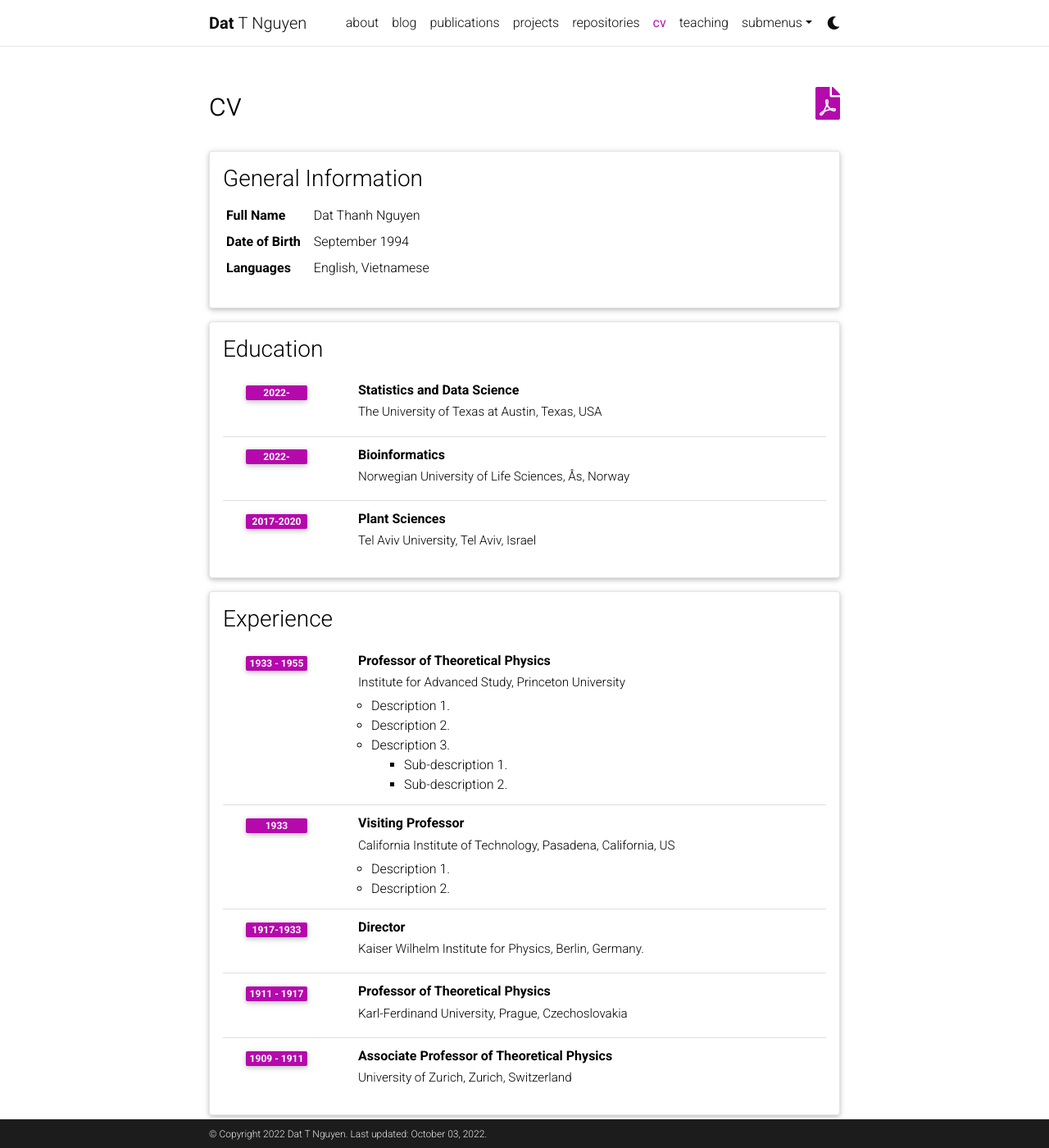
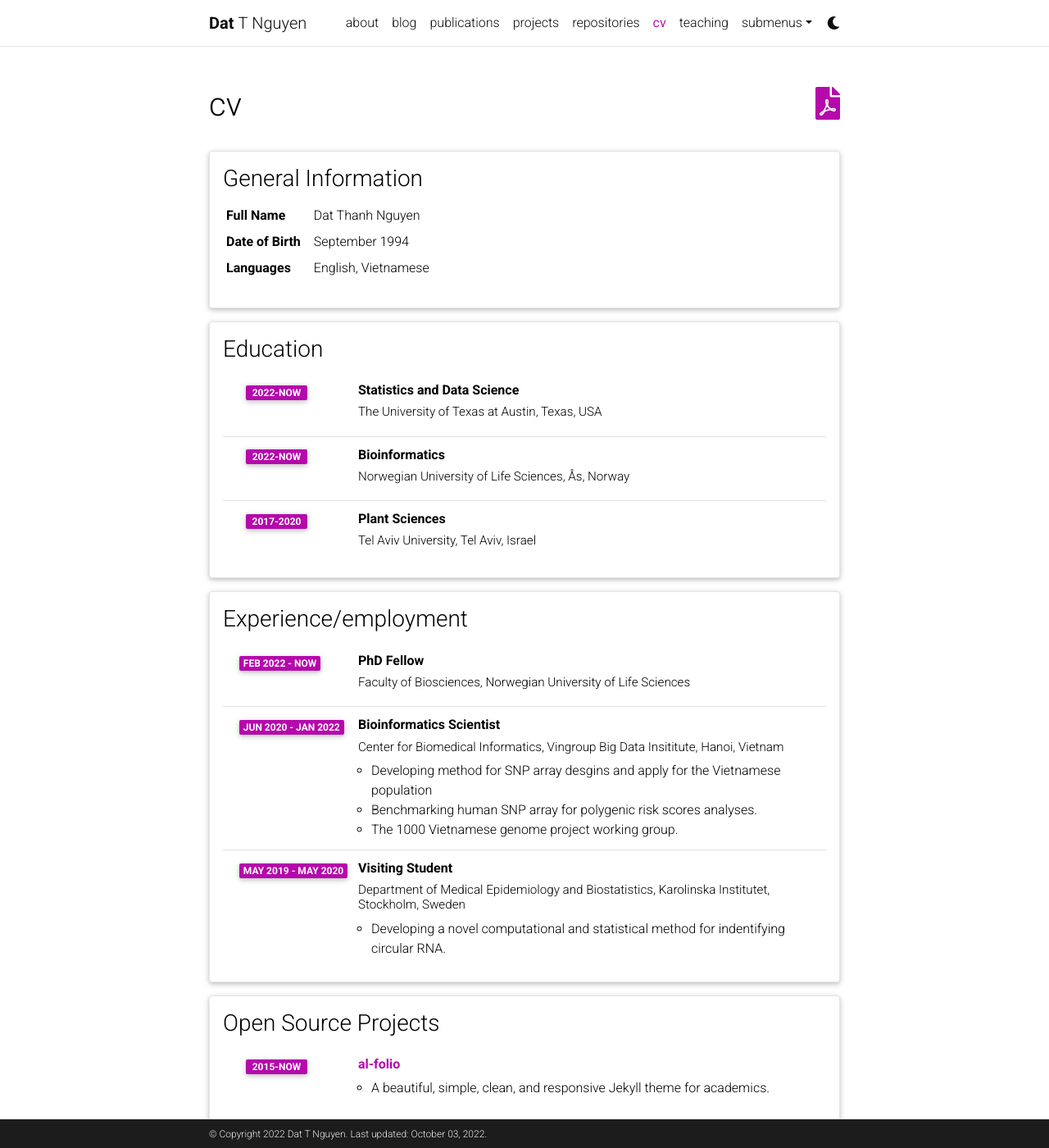
Before and after one commit to datngu/academic, a Jekyll site: the page built from _pages/cv.md, in a window 1280 px wide and 1400 px high. Shown: the whole window at 82% size. Built offline with Jekyll 4.4.1, drawn with Linux system fonts in a browser that asks for light colours; comment, search, counter and statistics services are not loaded; a style sheet for code colours, icons or effects is not loaded.

Commit message:
update info

```diff
--- a/_data/cv.yml
+++ b/_data/cv.yml
@@ -13,49 +13,40 @@
   contents:
     - title: Statistics and Data Science
       institution: The University of Texas at Austin, Texas, USA
-      year: 2022-
+      year: 2022-now
+      description:
 
     - title: Bioinformatics
       institution: Norwegian University of Life Sciences, Ås, Norway
-      year: 2022-
+      year: 2022-now
+      description:
 
     - title: Plant Sciences
       institution: Tel Aviv University, Tel Aviv, Israel
       year: 2017-2020
       description:
 
-- title: Experience
+- title: Experience/employment
   type: time_table
   contents:
-    - title: Professor of Theoretical Physics
-      institution: Institute for Advanced Study, Princeton University
-      year: 1933 - 1955
-      description:
-        - Description 1.
-        - Description 2.
-        - title: Description 3.
-          contents:
-            - Sub-description 1.
-            - Sub-description 2.
-    - title: Visiting Professor
-      institution: California Institute of Technology, Pasadena, California, US
-      year: 1933
-      description:
-        - Description 1.
-        - Description 2.
-
-    - title: Director
-      institution: Kaiser Wilhelm Institute for Physics, Berlin, Germany.
-      year: 1917-1933
-
-    - title: Professor of Theoretical Physics
-      institution: Karl-Ferdinand University, Prague, Czechoslovakia
-      year: 1911 - 1917
+    - title: PhD Fellow
+      institution: Faculty of Biosciences, Norwegian University of Life Sciences
+      year: Feb 2022 - now
       description:
 
-    - title: Associate Professor of Theoretical Physics
-      institution: University of Zurich, Zurich, Switzerland
-      year: 1909 - 1911
+    - title: Bioinformatics Scientist
+      institution: Center for Biomedical Informatics, Vingroup Big Data Insititute, Hanoi, Vietnam
+      year: Jun 2020 - Jan 2022
+      description:
+        - Developing method for SNP array desgins and apply for the Vietnamese population
+        - Benchmarking human SNP array for polygenic risk scores analyses.
+        - The 1000 Vietnamese genome project working group.
+
+    - title: Visiting Student
+      institution: Department of Medical Epidemiology and Biostatistics, Karolinska Institutet, Stockholm, Sweden
+      year: May 2019 - May 2020
+      description:
+        - Developing a novel computational and statistical method for indentifying circular RNA.
 
 - title: Open Source Projects
   type: time_table
```
